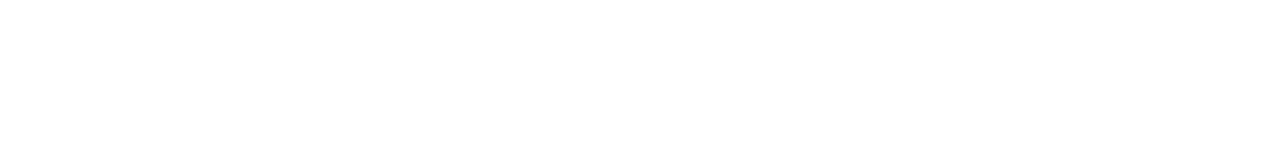
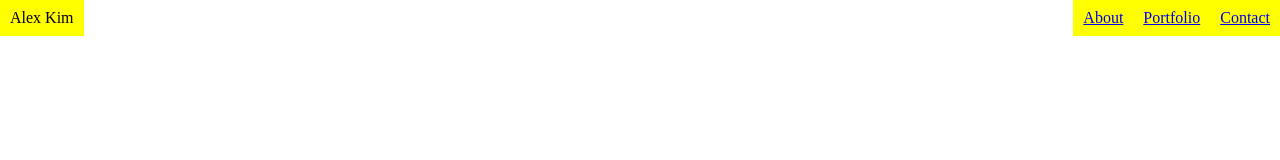
Before and after one commit to Askim1019/Basic-profile, a plain HTML site: page index.html in a window 1280 px wide. Drawn offline with Linux system fonts and the light colour scheme.

Commit message:
Add html and stylesheet

```diff
--- a/assets/css/style.css
+++ b/assets/css/style.css
@@ -0,0 +1,10 @@
+#header {
+    background-color: yellow;
+}
+
+li {
+    display: inline;
+    float: right;
+    padding: 10px;
+    background-color: yellow;
+}
--- a/index.html
+++ b/index.html
@@ -1,9 +1,20 @@
 <!DOCTYPE html>
 <html>
 <head>
-    <title></title>
+    <meta charset="UTF-8">
+    <meta name="viewport" content="width=device-width, initial-scale=1.0">
+    <meta http-equiv="X-UA-Compatible" content="ie=edge">
+    <title>Alex Kim Portfolio</title>
+    <link rel="stylesheet" type="text/css" href="assets/css/reset.css">
+    <link rel="stylesheet" type="text/css" href="assets/css/style.css">
 </head>
 <body>
+    <ul>
+        <li id="header" style="float: left;">Alex Kim</li>
+        <li><a href="contact.html">Contact</a></li>
+        <li><a href="portfolio.html">    Portfolio</a></li>
+        <li><a class="active" href="#about">    About</a></li>
+    </ul>
 
 </body>
 </html>
```
Also changed, not shown: somtih.html (added).
